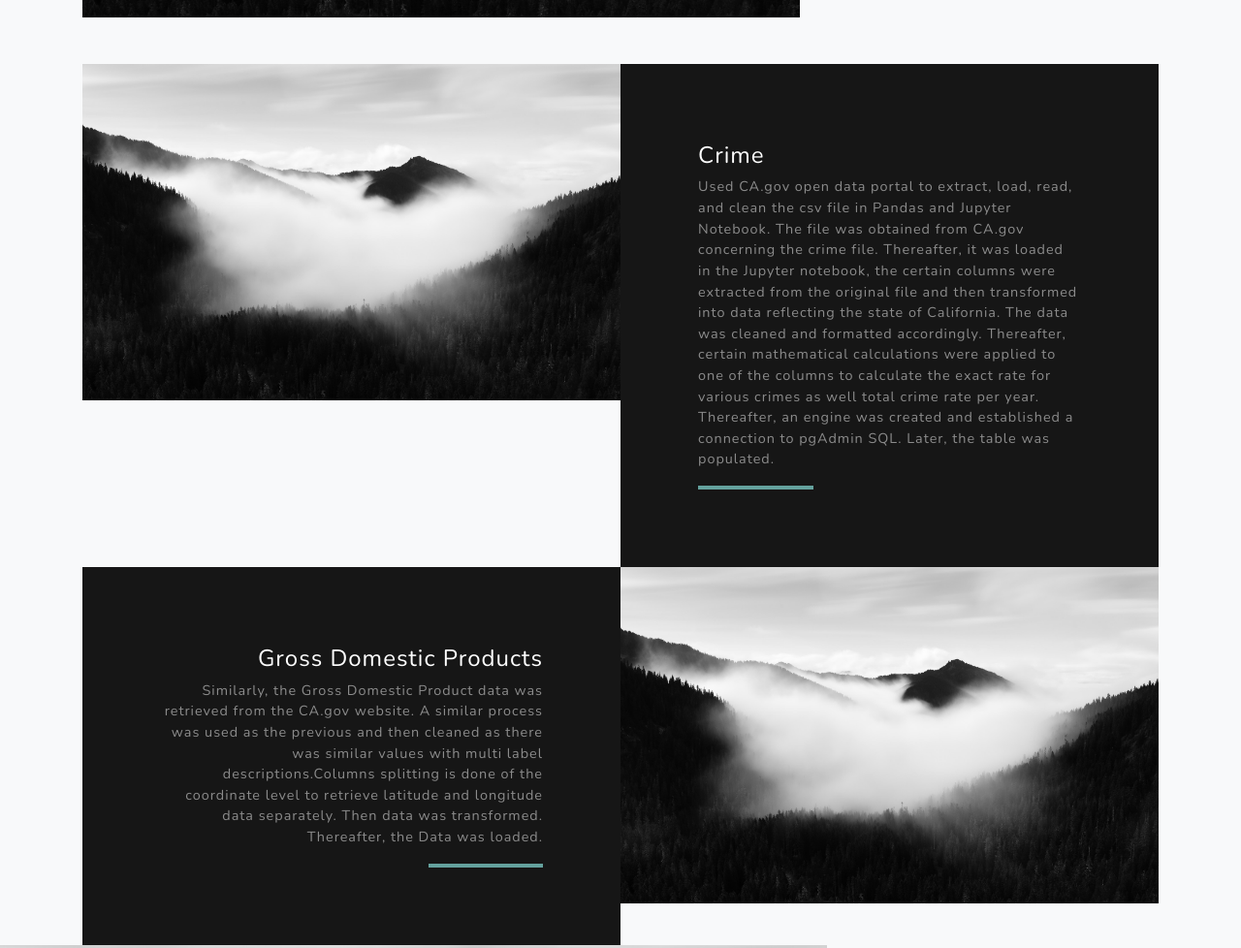
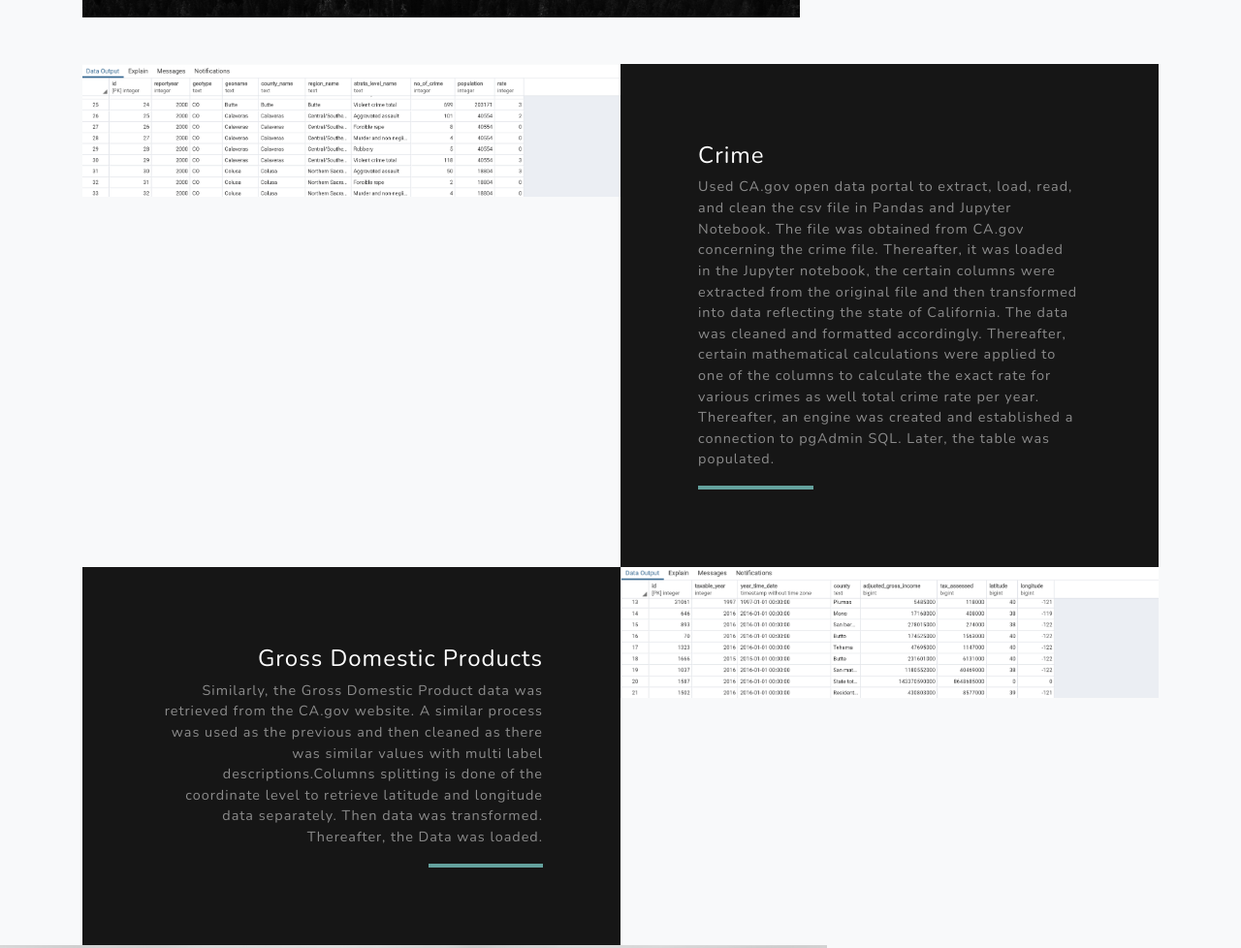
Before and after one commit to MichaelPearson-gif/ETL, a plain HTML site: page project_etl/ExploreCA.html in a window 1280 px wide. Shown: the part 1405-2383 px from the top of the page at 97% size. Drawn offline with nearby package versions, Linux system fonts and the light colour scheme.

Commit message:
Updated the html and crime jn

```diff
--- a/project_etl/ExploreCA.html
+++ b/project_etl/ExploreCA.html
@@ -98,7 +98,7 @@
       <!-- Project One Row -->
       <div class="row justify-content-center no-gutters mb-5 mb-lg-0">
         <div class="col-lg-6">
-          <img class="img-fluid" src="image/bg-masthead.jpg" alt="">
+          <img class="img-fluid" src="image/crime.png" alt="">
         </div>
         <div class="col-lg-6">
           <div class="bg-black text-center h-100 project">
@@ -116,7 +116,7 @@
       <!-- Project Two Row -->
       <div class="row justify-content-center no-gutters">
         <div class="col-lg-6">
-          <img class="img-fluid" src="image/bg-masthead.jpg" alt="">
+          <img class="img-fluid" src="image/gdp.png" alt="">
         </div>
         <div class="col-lg-6 order-lg-first">
           <div class="bg-black text-center h-100 project">
```
Also changed, not shown: project_etl/image/crime.PNG (added), project_etl/image/gdp.PNG (added), 1 other file.
